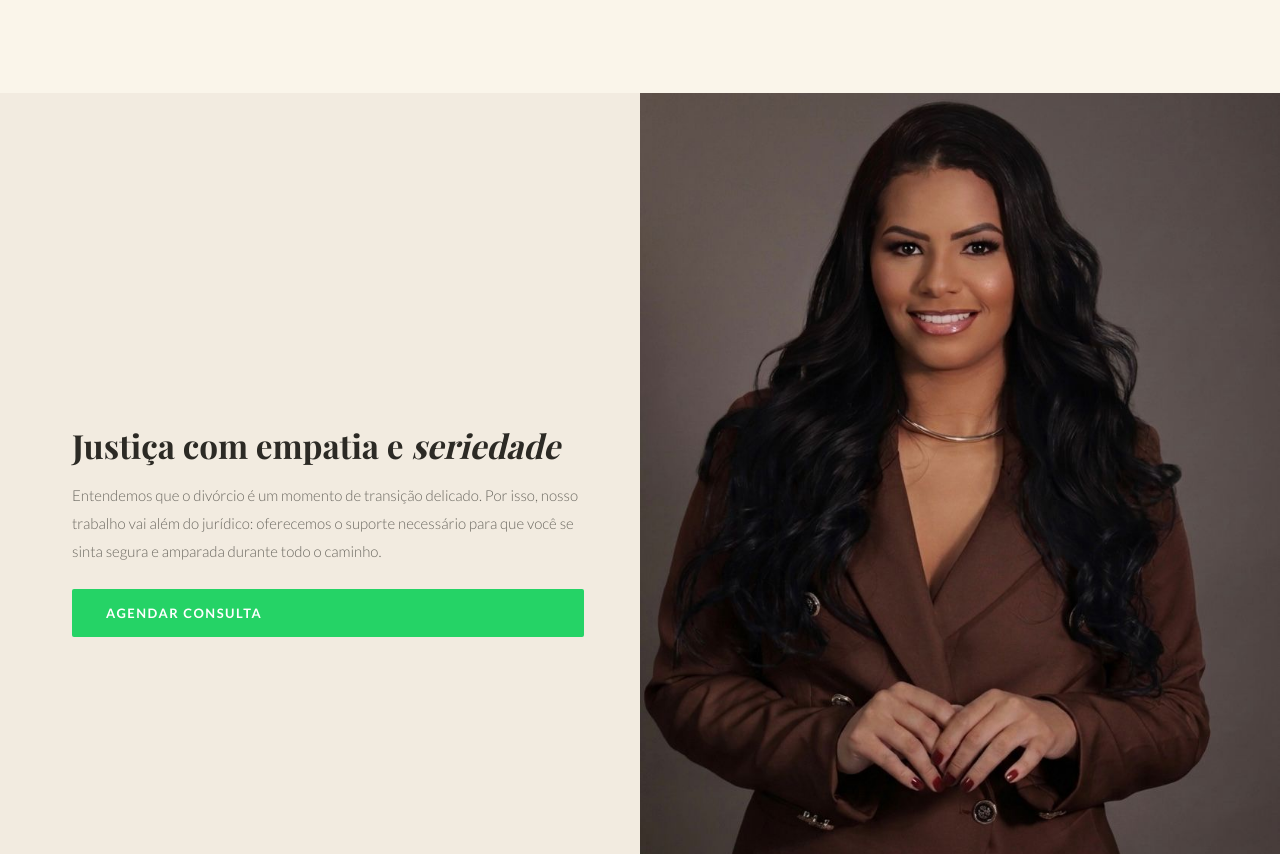
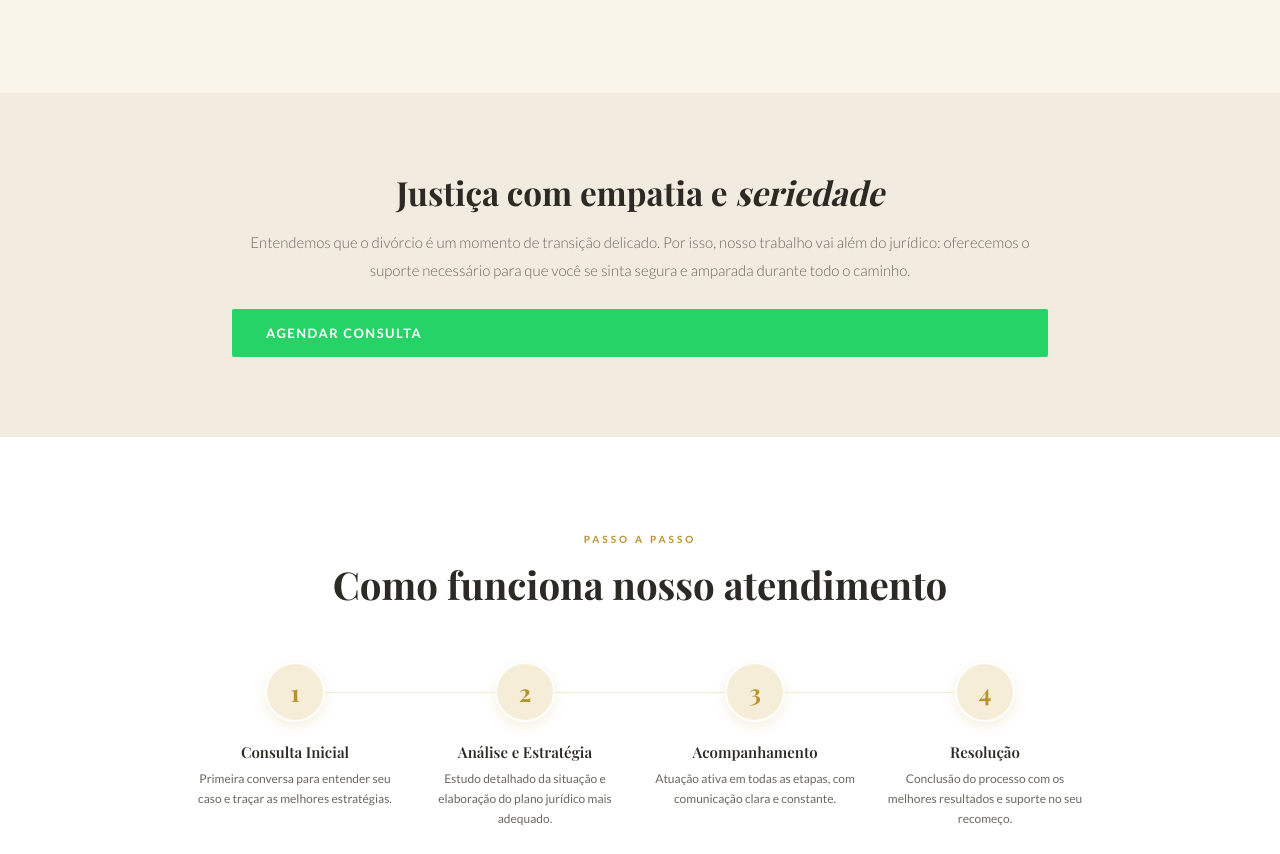
Before and after one commit to rhianeric1-maker/ana-malheiros-advocacia-lp, a plain HTML site: page index.html in a window 1280 px wide. Shown: the part 3077-3931 px from the top of the page. Drawn offline with nearby package versions, Linux system fonts and the light colour scheme; a web font is replaced by a local one.

Commit message:
Remove foto duplicada da secao intermediaria

```diff
--- a/index.html
+++ b/index.html
@@ -209,13 +209,16 @@ nav{
 .photobreak{
   padding:0;
   background:var(--beige);
-  display:grid;grid-template-columns:1fr 1fr;
+  display:grid;grid-template-columns:1fr;
   align-items:stretch;
-  min-height:520px;
+  min-height:auto;
 }
 .pb-text{
-  padding:80px 56px 80px 72px;
+  padding:80px 72px;
   display:flex;flex-direction:column;justify-content:center;
+  max-width:960px;
+  margin:0 auto;
+  text-align:center;
 }
 .pb-text h2{font-family:'Playfair Display',serif;font-size:clamp(24px,2.6vw,38px);font-weight:700;color:var(--dark);line-height:1.2;margin-bottom:16px;}
 .pb-text p{font-size:15px;color:var(--gray);line-height:1.85;font-weight:300;margin-bottom:24px;}
@@ -515,9 +518,6 @@ footer{background:var(--cream);padding:44px 72px 26px;border-top:1px solid rgba(
     <p>Entendemos que o divórcio é um momento de transição delicado. Por isso, nosso trabalho vai além do jurídico: oferecemos o suporte necessário para que você se sinta segura e amparada durante todo o caminho.</p>
     <a href="https://wa.me/5531982629434" target="_blank" class="btn-gold">Agendar Consulta</a>
   </div>
-  <div class="pb-img-col">
-    <img src="assets/ana-malheiros-about-marrom.png" alt="Atendimento Dra. Ana" class="pb-img">
-  </div>
 </section>
 
 <!-- PROCESS -->
```
